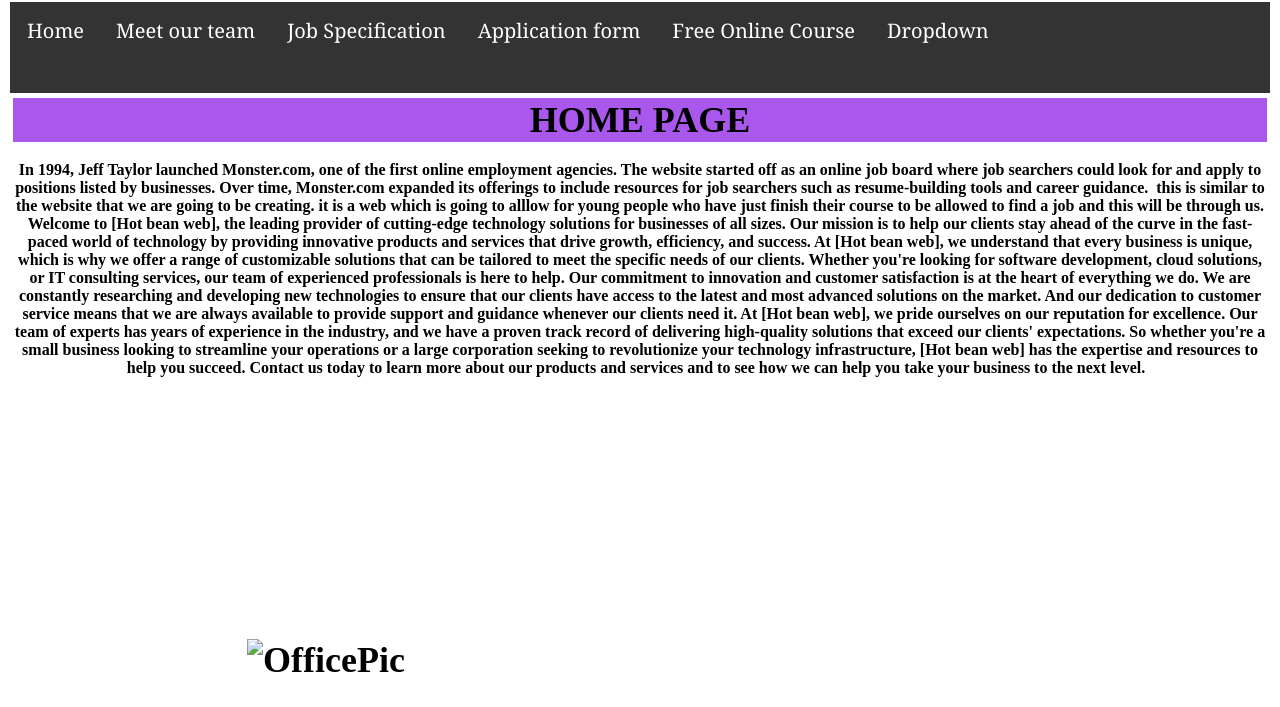
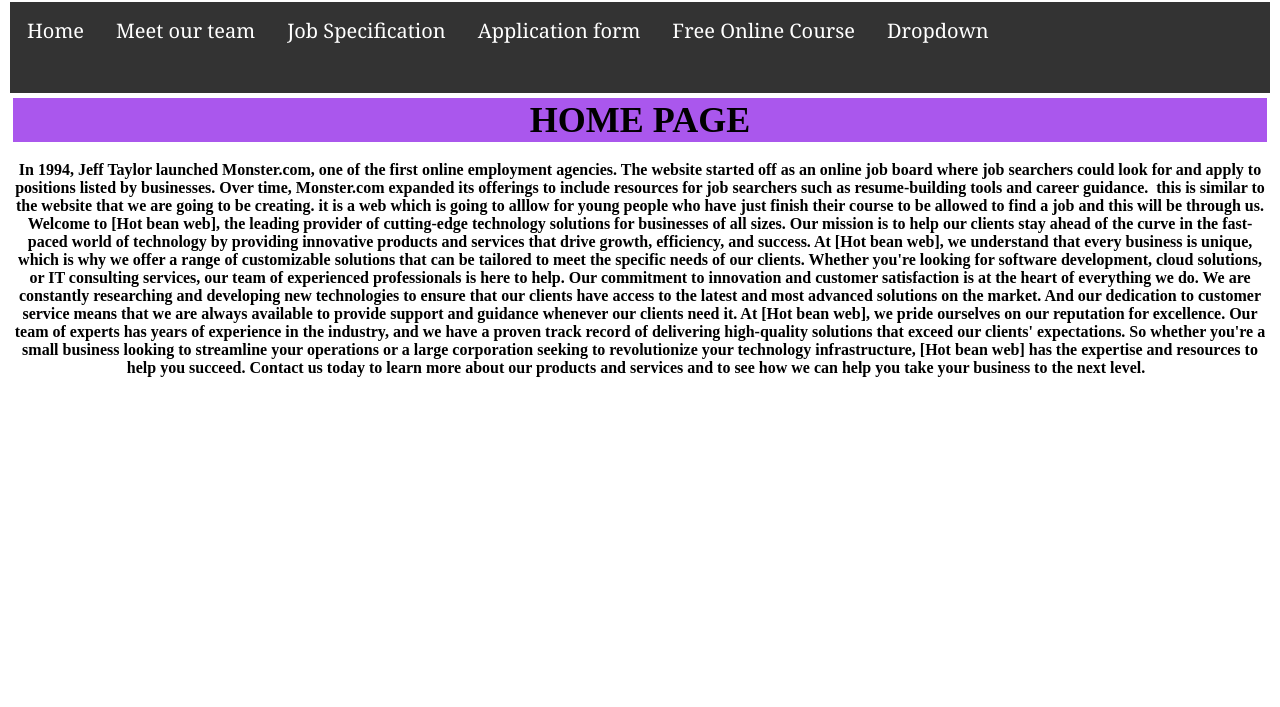
Before and after one commit to Hamiddddddddddd/HomePage, a plain HTML site: page index.html in a window 1280 px wide. Shown: the part 245-952 px from the top of the page. Drawn offline with Linux system fonts and the light colour scheme.

Commit message:
Update index.html

```diff
--- a/index.html
+++ b/index.html
@@ -136,7 +136,6 @@ Contact us today to learn more about our products and services and to see how we
             </tr>
           <tr>
             <th width="50%" height="329" align="center" valign="middle" scope="row"><p>&nbsp;</p>
-              <img src="Office" alt="OfficePic">
               <p>&nbsp;</p></th>
             <td "width="75%" height="75%" align="center" valign="middle">&nbsp;</td>
           </tr>
```
